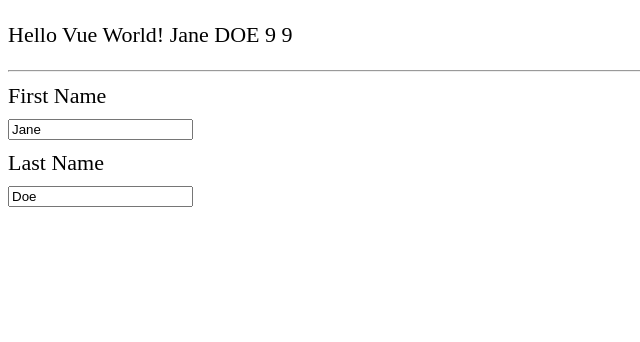
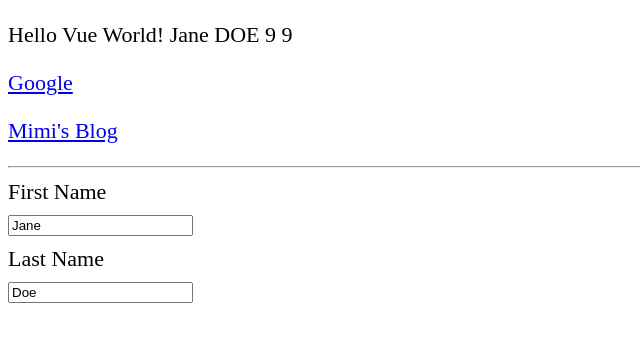
Before and after one commit to gauravbharat/vue-lib-basics, a plain HTML site: page index.html in a window 1280 px wide. Shown: the whole page, without its empty margins (0-640 px from the left). Drawn offline with nearby package versions, Linux system fonts and the light colour scheme.

Commit message:
v-bind directive for binding HTML attribute to dynamic expressions

```diff
--- a/app.js
+++ b/app.js
@@ -8,6 +8,8 @@ const vm = createApp({
       firstName: "John",
       lastName: "Doe",
       calc: 5 + 4,
+      url: "https://nextjs-google-clone-8cd664mk9-gauravbharat.vercel.app/",
+      blogUrl: "https://nextjs-blog-gauravbharat.vercel.app/",
     };
   },
   methods: {
--- a/index.html
+++ b/index.html
@@ -7,6 +7,9 @@
   <body>
     <div id="vueApp" v-cloak>
       <p>{{message}} {{fullName()}} {{ calc}} {{ 3 * 3}}</p>
+      <p><a v-bind:href="url" target="_blank">Google</a></p>
+      <!-- used shorthand for binding HTML attribute to a dynamic value -->
+      <p><a :href="blogUrl" target="_blank">Mimi&apos;s Blog</a></p>
       <hr />
 
       <label for="firstName">First Name</label>
```
